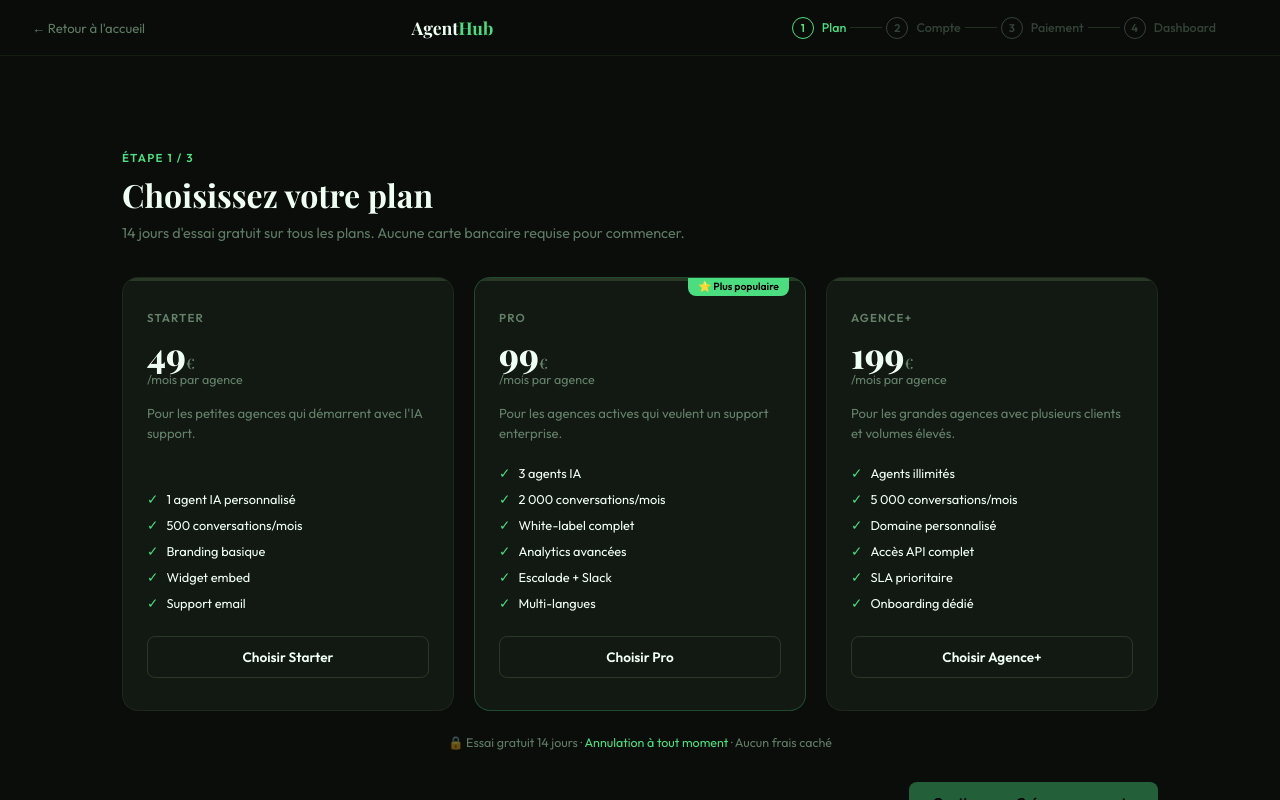
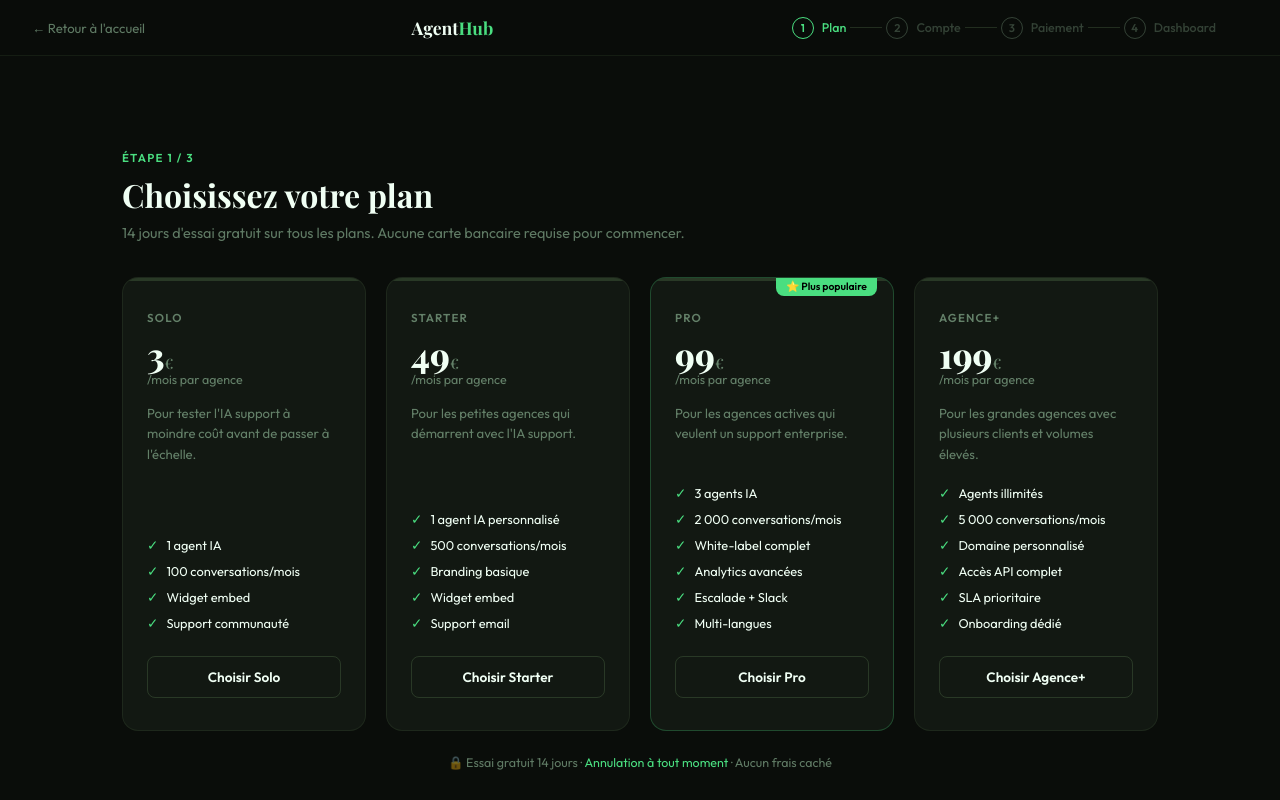
Before and after one commit to sadoklimam954-sketch/AgentHub, a plain HTML site: page index.html in a window 1280 px wide. Drawn offline with nearby package versions, Linux system fonts and the light colour scheme.

Commit message:
auto: update

```diff
--- a/index.html
+++ b/index.html
@@ -103,7 +103,7 @@ html,body{height:100%;font-family:'Outfit',sans-serif;background:var(--bg);color
 /* ======== PAGE 1 — PLAN ======== */
 #page-plan .plan-grid{
   display:grid;
-  grid-template-columns:repeat(3,1fr);
+  grid-template-columns:repeat(4,1fr);
   gap:1.25rem;
   margin-top:2rem;
 }
@@ -543,6 +543,21 @@ select option{background:var(--card2);color:var(--text);}
       <p class="page-sub">14 jours d'essai gratuit sur tous les plans. Aucune carte bancaire requise pour commencer.</p>
 
       <div class="plan-grid" id="plan-grid">
+        <!-- SOLO -->
+        <div class="plan-card" onclick="selectPlan(this,'Solo','3')">
+          <div class="plan-name">Solo</div>
+          <div class="plan-price">3<sub>€</sub></div>
+          <div class="plan-period">/mois par agence</div>
+          <p class="plan-desc">Pour tester l'IA support à moindre coût avant de passer à l'échelle.</p>
+          <ul class="plan-features">
+            <li><span class="pf-check">✓</span> 1 agent IA</li>
+            <li><span class="pf-check">✓</span> 100 conversations/mois</li>
+            <li><span class="pf-check">✓</span> Widget embed</li>
+            <li><span class="pf-check">✓</span> Support communauté</li>
+          </ul>
+          <button class="plan-select-btn">Choisir Solo</button>
+        </div>
+
         <!-- STARTER -->
         <div class="plan-card" onclick="selectPlan(this,'Starter','49')">
           <div class="plan-name">Starter</div>
```
Also changed, not shown: .claude/settings.json (added), .claude/settings.local.json (added).
